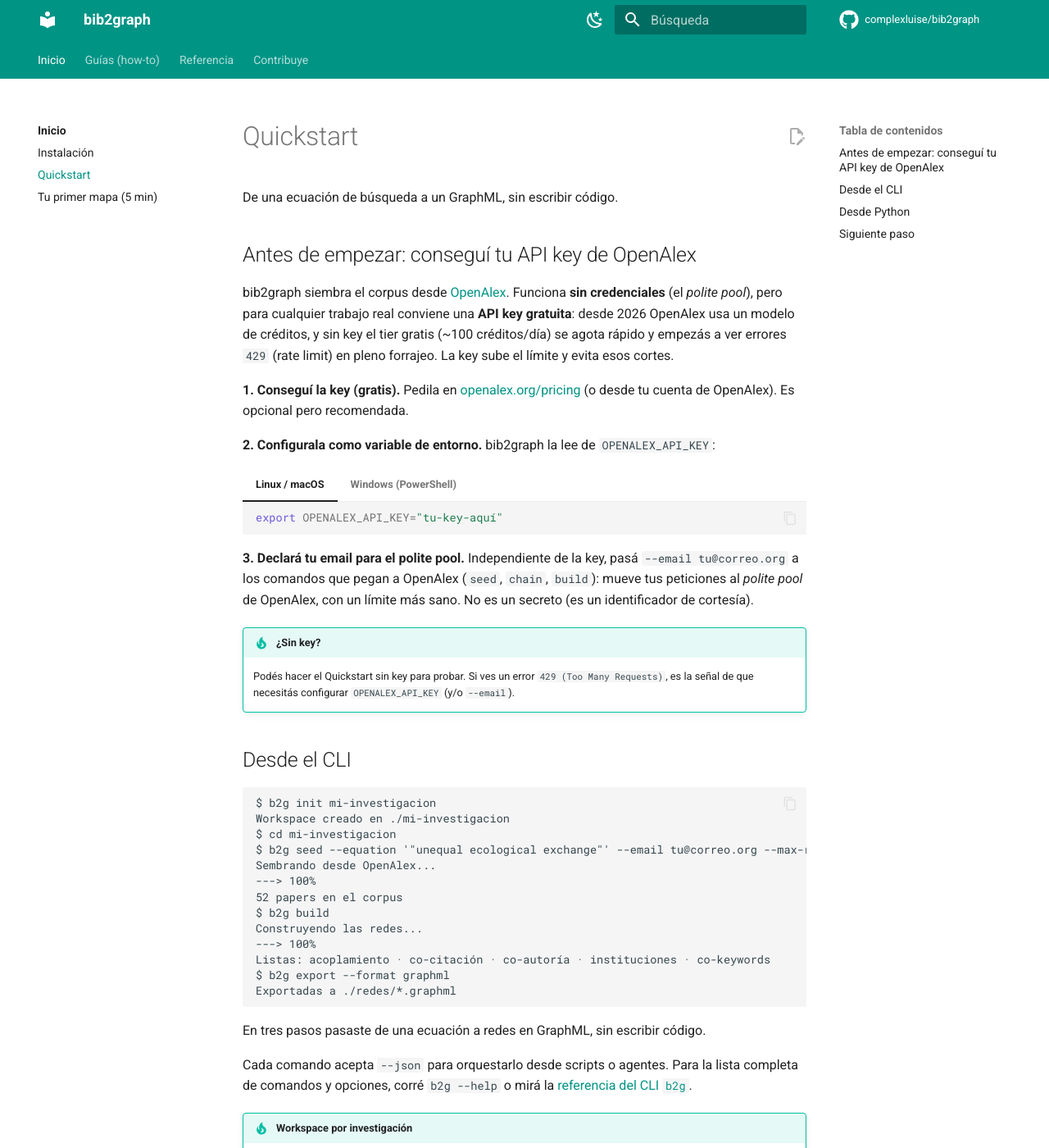
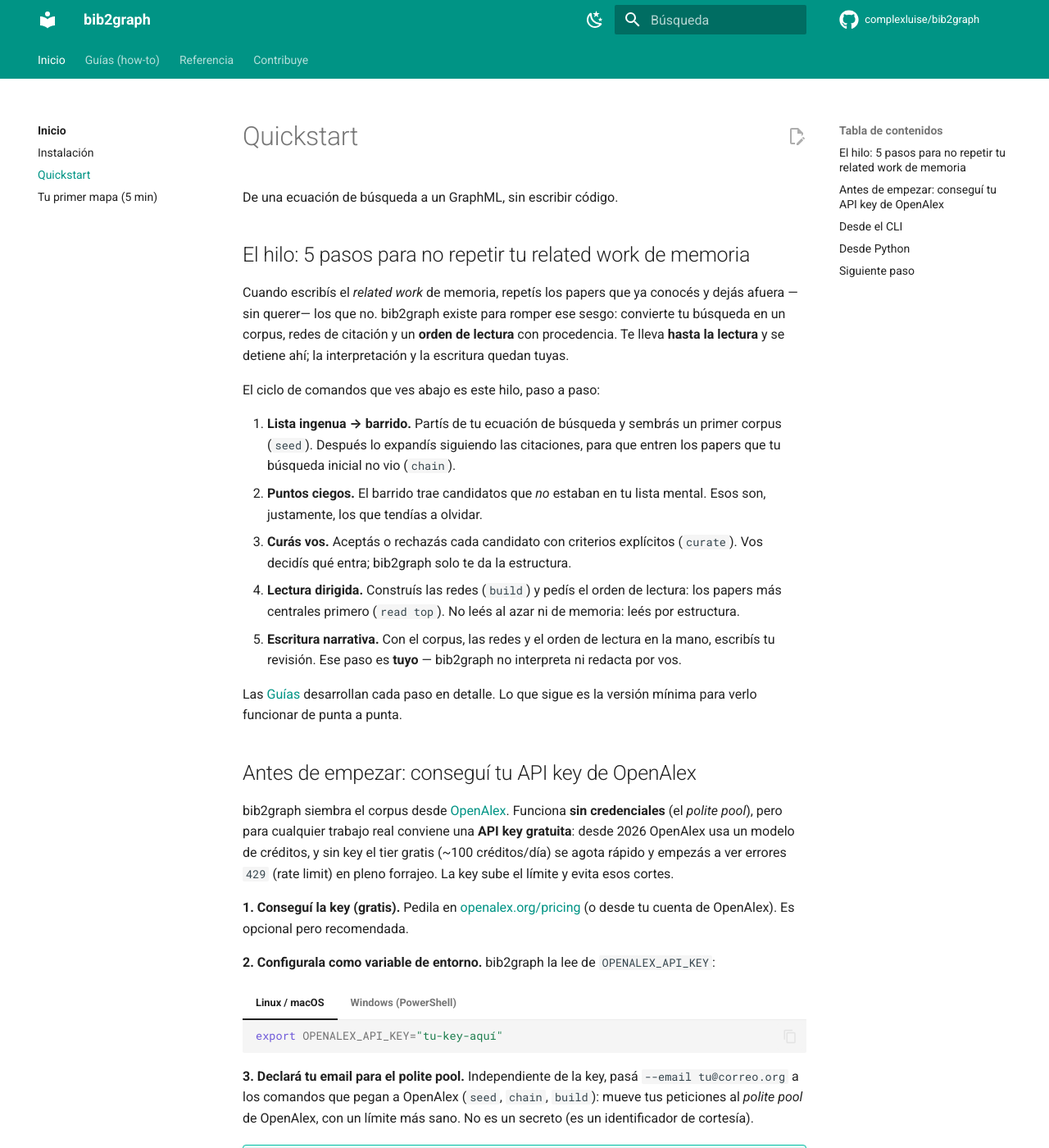
Before and after one commit to complexluise/bib2graph, an MkDocs documentation site: the page built from docs/getting-started/quickstart.md, in a window 1280 px wide and 1400 px high. Shown: the whole window at 82% size. Built offline with MkDocs 1.6.1 and Material for MkDocs 9.7.7, drawn with Linux system fonts in a browser that asks for light colours; comment, search, counter and statistics services are not loaded; some of the changed text lies outside the part shown.

Commit message:
docs: quickstart "5 pasos" + posicionamiento antídoto-sesgo + limpieza de internals (#280)
- #187 (como docs): quickstart gana el hilo "5 pasos para no repetir tu
  related work de memoria" (lista ingenua → barrido → puntos ciegos →
  curación → lectura dirigida → escritura, tuya); ciclo real completo
  seed→chain→curate→build→read→export. README: línea de posicionamiento
  "antídoto al sesgo del related work" + frase-ancla del ADR 0047.
- #264: saca internals de la doc de usuario (ADR 0012 del snippet, jerga
  de workspace/precedencia → "una carpeta por investigación"); versión
  hardcodeada 0.3 → b2g --version. El contrato sigue en API.md/decisiones.

mkdocs build --strict: 0 enlaces rotos.

Closes #187
Closes #264

Co-authored-by: Claude Opus 4.8 (1M context) <noreply@anthropic.com>

````diff
--- a/docs/getting-started/quickstart.md
+++ b/docs/getting-started/quickstart.md
@@ -5,6 +5,33 @@ title: Quickstart
 # Quickstart
 
 De una ecuación de búsqueda a un GraphML, sin escribir código.
+
+## El hilo: 5 pasos para no repetir tu related work de memoria
+
+Cuando escribís el *related work* de memoria, repetís los papers que ya conocés y
+dejás afuera —sin querer— los que no. bib2graph existe para romper ese sesgo:
+convierte tu búsqueda en un corpus, redes de citación y un **orden de lectura**
+con procedencia. Te lleva **hasta la lectura** y se detiene ahí; la interpretación
+y la escritura quedan tuyas.
+
+El ciclo de comandos que ves abajo es este hilo, paso a paso:
+
+1. **Lista ingenua → barrido.** Partís de tu ecuación de búsqueda y sembrás un
+   primer corpus (`seed`). Después lo expandís siguiendo las citaciones, para que
+   entren los papers que tu búsqueda inicial no vio (`chain`).
+2. **Puntos ciegos.** El barrido trae candidatos que *no* estaban en tu lista
+   mental. Esos son, justamente, los que tendías a olvidar.
+3. **Curás vos.** Aceptás o rechazás cada candidato con criterios explícitos
+   (`curate`). Vos decidís qué entra; bib2graph solo te da la estructura.
+4. **Lectura dirigida.** Construís las redes (`build`) y pedís el orden de lectura:
+   los papers más centrales primero (`read top`). No leés al azar ni de memoria:
+   leés por estructura.
+5. **Escritura narrativa.** Con el corpus, las redes y el orden de lectura en la
+   mano, escribís tu revisión. Ese paso es **tuyo** — bib2graph no interpreta ni
+   redacta por vos.
+
+Las [Guías](../guias/index.md) desarrollan cada paso en detalle. Lo que sigue es la
+versión mínima para verlo funcionar de punta a punta.
 
 ## Antes de empezar: conseguí tu API key de OpenAlex
 
@@ -45,30 +72,44 @@ pool* de OpenAlex, con un límite más sano. No es un secreto (es un identificad
 
 ```
 $ b2g init mi-investigacion
-Workspace creado en ./mi-investigacion
+Carpeta de investigación creada en ./mi-investigacion
 $ cd mi-investigacion
 $ b2g seed --equation '"unequal ecological exchange"' --email tu@correo.org --max-results 50
-Sembrando desde OpenAlex...
+Sembrando desde OpenAlex...        # paso 1: lista ingenua
 ---> 100%
 52 papers en el corpus
-$ b2g build
+$ b2g chain --direction both --max-candidates 300 --email tu@correo.org
+Siguiendo citaciones...            # paso 1-2: barrido + puntos ciegos
+---> 100%
++180 candidatos para revisar
+$ b2g curate dump                  # paso 3: curás vos (revisás el CSV offline)
+Candidatos volcados a ./exports/curacion.csv
+$ b2g curate apply curacion.csv
+Aplicadas tus decisiones: 210 aceptados · 22 rechazados
+$ b2g build                        # paso 4: redes + orden de lectura
 Construyendo las redes...
 ---> 100%
 Listas: acoplamiento · co-citación · co-autoría · instituciones · co-keywords
+$ b2g read top --kind bibliographic_coupling
+Orden de lectura (papers más centrales primero):
+ 1. ...
 $ b2g export --format graphml
-Exportadas a ./redes/*.graphml
+Exportadas a ./exports/*.graphml
 ```
 
-En tres pasos pasaste de una ecuación a redes en GraphML, sin escribir código.
+Pasaste de una ecuación a un corpus curado, redes en GraphML y un orden de lectura,
+sin escribir código. Lo que hagas con esa lectura —el **paso 5**, la escritura— es
+tuyo.
 
 Cada comando acepta `--json` para orquestarlo desde scripts o agentes. Para la
 lista completa de comandos y opciones, corré `b2g --help` o mirá la
 [referencia del CLI `b2g`](../reference/cli.md).
 
-!!! tip "Workspace por investigación"
-    `b2g init` crea una carpeta autocontenida (`workspace.json` + base de datos +
-    redes/snapshots/exports). Todos los comandos resuelven el workspace desde el
-    directorio actual — por eso el `cd` después de `init`.
+!!! tip "Una carpeta por investigación"
+    `b2g init` crea una carpeta autocontenida con tu corpus, tus redes y tus
+    exports adentro. Corré el resto de los comandos **dentro de esa carpeta**
+    (por eso el `cd` después de `init`): así cada investigación queda separada y
+    todo lo que generás se guarda junto.
 
 ## Desde Python
 
````
Also changed, not shown: other parts of docs/getting-started/quickstart.md (+1 -1 lines), README.md (+16 -6 lines), docs/guias/reporte.md (+1 -1 lines).
